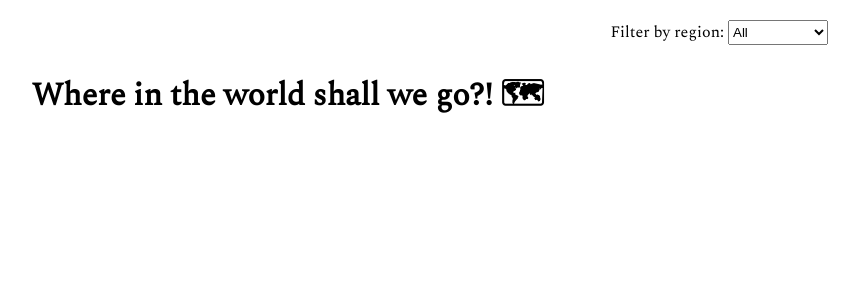
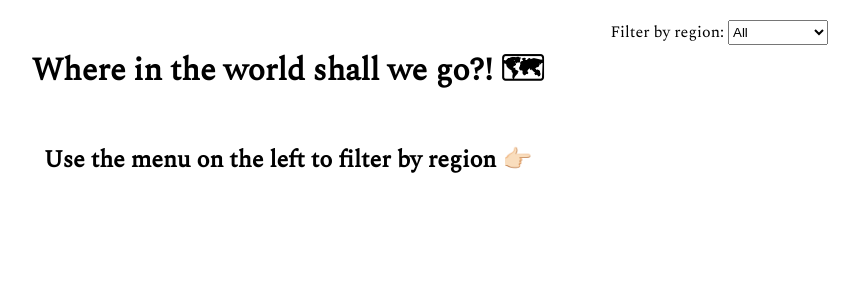
Before and after one commit to sarahcrack/around-the-world, a React (Create React App) app in the folder mapfinder/: page / in a window 1280 px wide. Shown: the top 300 px of the page, without its empty margins (352-1211 px from the left). Built offline with nearby package versions, Linux system fonts and the light colour scheme; no server answers.

Commit message:
added h2 description

```diff
--- a/mapfinder/src/Components/App/App.css
+++ b/mapfinder/src/Components/App/App.css
@@ -28,5 +28,14 @@ header {
   justify-content: center;
   width: 100%;
   padding-top: 20px;
-	margin-top: 30px;
+  margin-top: 5px;
+  text-align: center;
 }
+
+.h2-container {
+  display: flex;
+  flex-direction: row;
+  justify-content: center;
+  width: 100%;
+  text-align: center;
+}
--- a/mapfinder/src/Components/App/App.js
+++ b/mapfinder/src/Components/App/App.js
@@ -11,9 +11,14 @@ function App() {
   };
 
   return (
+    <div className="App">
+      <header>
+        <h1>Where in the world shall we go?! 🗺</h1>
+      </header>
+      <div className="h2-container">
+        <h2>Use the menu on the left to filter by region 👉🏻</h2>
+      </div>
 
-		<div className="App">
-     <header><h1> Where in the world shall we go?! 🗺 </h1></header>
       <div className="filter-container">
         <div className="filters">
           <label htmlFor="region-select">Filter by region: </label>
```
Lines whose indentation alone changed are shown as unchanged.
